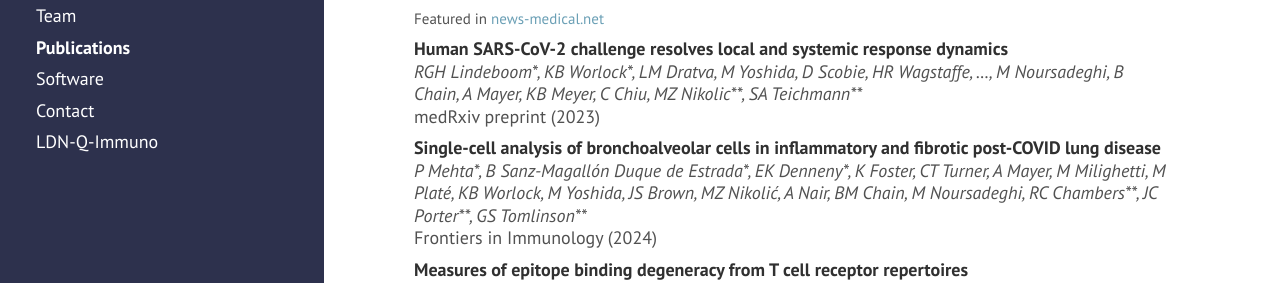
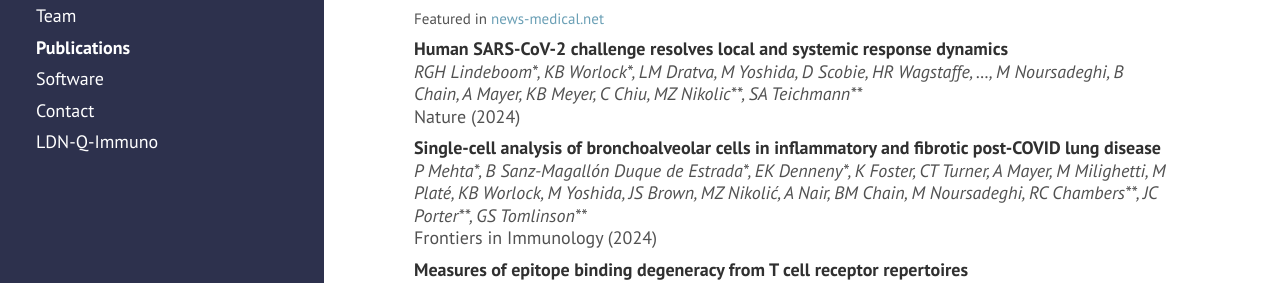
Before and after one commit to andim/andim.github.io, a Jekyll site: the page built from publications.md, in a window 1280 px wide and 900 px high, scrolled down 455 px. Shown: the part 155-438 px from the top of the window. Built offline with Jekyll 4.4.1, drawn with Linux system fonts in a browser that asks for light colours; nearby versions of some CDN libraries; a style sheet for code colours, icons or effects is not loaded.

```diff
--- a/_data/publist.yml
+++ b/_data/publist.yml
@@ -53,10 +53,10 @@
 
 - authors: RGH Lindeboom\*, KB Worlock\*, LM Dratva, M Yoshida, D Scobie, HR Wagstaffe, ..., M Noursadeghi, B Chain, A Mayer, KB Meyer, C Chiu, MZ Nikolic\*\*, SA Teichmann\*\*
   title: Human SARS-CoV-2 challenge resolves local and systemic response dynamics
-  journal: medRxiv preprint
-  year: 2023
+  journal: Nature
+  year: 2024
   links:
-    doi: https://doi.org/10.1101/2023.04.13.23288227
+    doi: https://doi.org/10.1038/s41586-024-07575-x
 
 - authors: P Mehta\*, B Sanz-Magallón Duque de Estrada\*, EK Denneny\*, K Foster, CT Turner, A Mayer, M Milighetti, M Platé, KB Worlock, M Yoshida, JS Brown, MZ Nikolić, A Nair, BM Chain, M Noursadeghi, RC Chambers\*\*, JC Porter\*\*, GS Tomlinson\*\*
   title: Single-cell analysis of bronchoalveolar cells in inflammatory and fibrotic post-COVID lung disease
```
